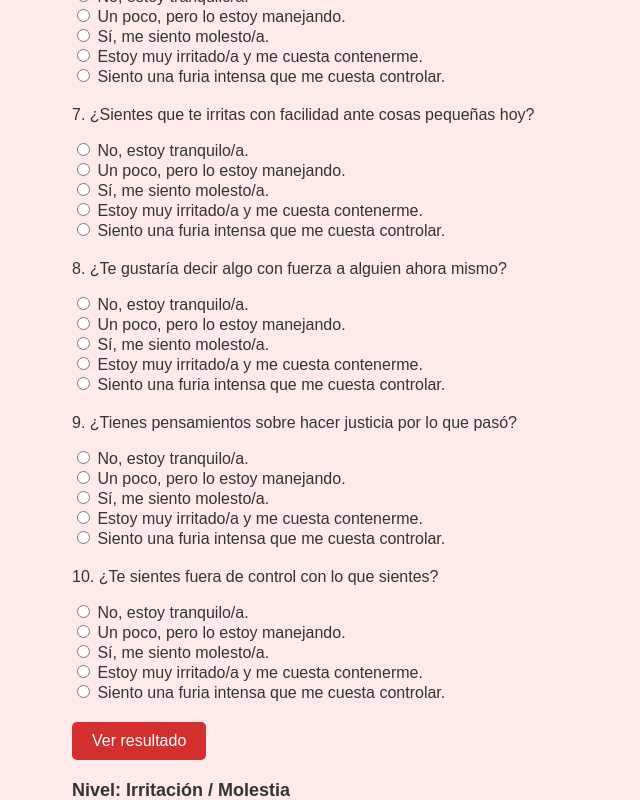
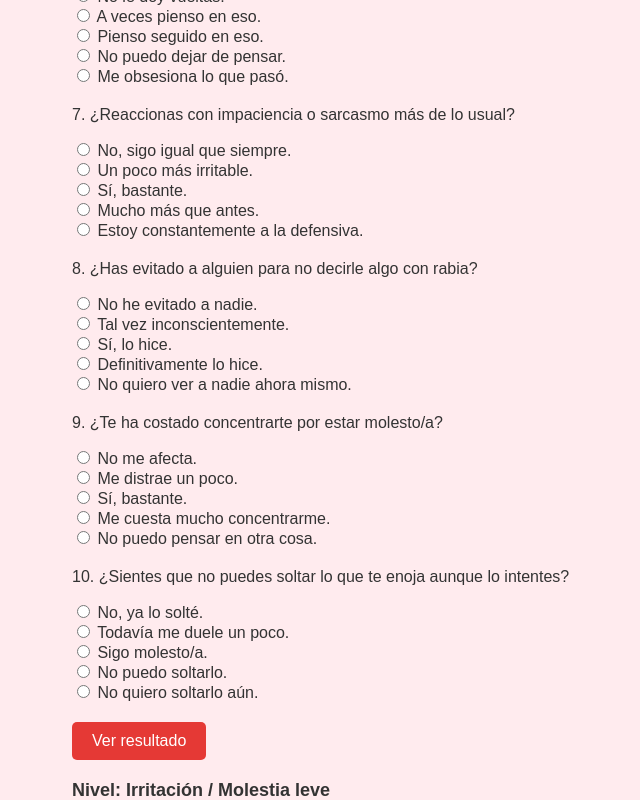
Before and after one commit to Lcob-100/IRA, a plain HTML site: page index.html in a window 1280 px wide. Both pictures are taken after a click on the button "Ver resultado". Shown: the part 918-1718 px from the top of the page, without its empty margins (218-858 px from the left). Drawn offline with Linux system fonts and the light colour scheme.

Commit message:
index.html

```diff
--- a/index.html
+++ b/index.html
@@ -1,27 +1,26 @@
-
 <!DOCTYPE html>
 <html lang="es">
 <head>
-    <meta charset="UTF-8">
-    <meta name="viewport" content="width=device-width, initial-scale=1.0">
+  <meta charset="UTF-8" />
+  <meta name="viewport" content="width=device-width, initial-scale=1.0"/>
   <title>Test de Nivel de Ira</title>
   <style>
     body {
       font-family: Arial, sans-serif;
-            background: #ffeaea;
+      background: #ffebee;
       color: #333;
       max-width: 700px;
       margin: auto;
       padding: 20px;
     }
     h1 {
-            color: #d32f2f;
+      color: #e53935;
     }
     .question {
       margin-bottom: 20px;
     }
     button {
-            background: #d32f2f;
+      background: #e53935;
       color: white;
       border: none;
       padding: 10px 20px;
@@ -44,24 +43,29 @@
 
   <script>
     const preguntas = [
-            "¿Sientes que alguien ha cruzado un límite contigo recientemente?",
-            "¿Algo que alguien dijo o hizo te molesta ahora mismo?",
-            "¿Te cuesta mantener la calma o te dan ganas de alzar la voz?",
-            "¿Sientes que has sido tratado/a injustamente hoy?",
-            "¿Te cuesta dejar de pensar en algo que te molestó?",
-            "¿Tienes tensión en el cuerpo, como mandíbula apretada o puños cerrados?",
-            "¿Sientes que te irritas con facilidad ante cosas pequeñas hoy?",
-            "¿Te gustaría decir algo con fuerza a alguien ahora mismo?",
-            "¿Tienes pensamientos sobre hacer justicia por lo que pasó?",
-            "¿Te sientes fuera de control con lo que sientes?"
+      "¿Sientes que alguien ha cruzado un límite contigo?",
+      "¿Te molestó algo que alguien dijo o hizo recientemente?",
+      "¿Tienes ganas de gritar, discutir o explotar emocionalmente?",
+      "¿Has sentido que no respetan tu tiempo, tu espacio o tus ideas?",
+      "¿Sientes tensión física, como mandíbula apretada o puños cerrados?",
+      "¿Estás teniendo pensamientos repetitivos sobre algo que te enojó?",
+      "¿Reaccionas con impaciencia o sarcasmo más de lo usual?",
+      "¿Has evitado a alguien para no decirle algo con rabia?",
+      "¿Te ha costado concentrarte por estar molesto/a?",
+      "¿Sientes que no puedes soltar lo que te enoja aunque lo intentes?"
     ];
 
     const opciones = [
-            "No, estoy tranquilo/a.",
-            "Un poco, pero lo estoy manejando.",
-            "Sí, me siento molesto/a.",
-            "Estoy muy irritado/a y me cuesta contenerme.",
-            "Siento una furia intensa que me cuesta controlar."
+      ["No, en absoluto.","Un poco.","Sí, algo.","Bastante.","Sí, muchísimo."],
+      ["No me molestó nada.","Algo leve.","Sí, me incomodó.","Me molestó bastante.","Me dolió o indignó."],
+      ["No tengo ganas.","Quizá un poco.","Sí, lo he sentido.","Estoy conteniéndome.","Siento que podría estallar."],
+      ["No me ha pasado.","Un caso aislado.","Sí, varias veces.","Todo el tiempo.","Ya no lo tolero más."],
+      ["No, mi cuerpo está tranquilo.","Algo tenso/a.","Sí, lo noto.","Muy tenso/a.","Mi cuerpo está en alerta total."],
+      ["No le doy vueltas.","A veces pienso en eso.","Pienso seguido en eso.","No puedo dejar de pensar.","Me obsesiona lo que pasó."],
+      ["No, sigo igual que siempre.","Un poco más irritable.","Sí, bastante.","Mucho más que antes.","Estoy constantemente a la defensiva."],
+      ["No he evitado a nadie.","Tal vez inconscientemente.","Sí, lo hice.","Definitivamente lo hice.","No quiero ver a nadie ahora mismo."],
+      ["No me afecta.","Me distrae un poco.","Sí, bastante.","Me cuesta mucho concentrarme.","No puedo pensar en otra cosa."],
+      ["No, ya lo solté.","Todavía me duele un poco.","Sigo molesto/a.","No puedo soltarlo.","No quiero soltarlo aún."]
     ];
 
     const form = document.getElementById("testForm");
@@ -69,7 +73,7 @@
       const div = document.createElement("div");
       div.classList.add("question");
       div.innerHTML = `<p>${i + 1}. ${pregunta}</p>`;
-            opciones.forEach((op, j) => {
+      opciones[i].forEach((op, j) => {
         div.innerHTML += `<label><input type="radio" name="p${i}" value="${j + 1}"> ${op}</label><br>`;
       });
       form.appendChild(div);
@@ -83,14 +87,33 @@
           total += parseInt(respuesta.value);
         }
       }
+
       let resultado = "";
-            if (total <= 16) resultado = "Nivel: Irritación / Molestia";
-            else if (total <= 24) resultado = "Nivel: Frustración";
-            else if (total <= 32) resultado = "Nivel: Enfado / Enojo";
-            else if (total <= 40) resultado = "Nivel: Ira intensa";
-            else resultado = "Nivel: Furia / Cólera";
+      let urlConsejo = "";
+
+      if (total <= 16) {
+        resultado = "Nivel: Irritación / Molestia leve";
+        urlConsejo = "consejos-nivel1.html";
+      } else if (total <= 24) {
+        resultado = "Nivel: Frustración";
+        urlConsejo = "consejos-nivel2.html";
+      } else if (total <= 32) {
+        resultado = "Nivel: Enfado / Enojo";
+        urlConsejo = "consejos-nivel3.html";
+      } else if (total <= 40) {
+        resultado = "Nivel: Ira intensa";
+        urlConsejo = "consejos-nivel4.html";
+      } else {
+        resultado = "Nivel: Furia / Cólera";
+        urlConsejo = "consejos-nivel5.html";
+      }
 
       document.getElementById("resultado").innerText = resultado;
+
+      // Redirecciona automáticamente luego de 4 segundos
+      setTimeout(() => {
+        window.location.href = urlConsejo;
+      }, 4000);
     }
   </script>
 </body>
```
Lines whose indentation alone changed are shown as unchanged.
